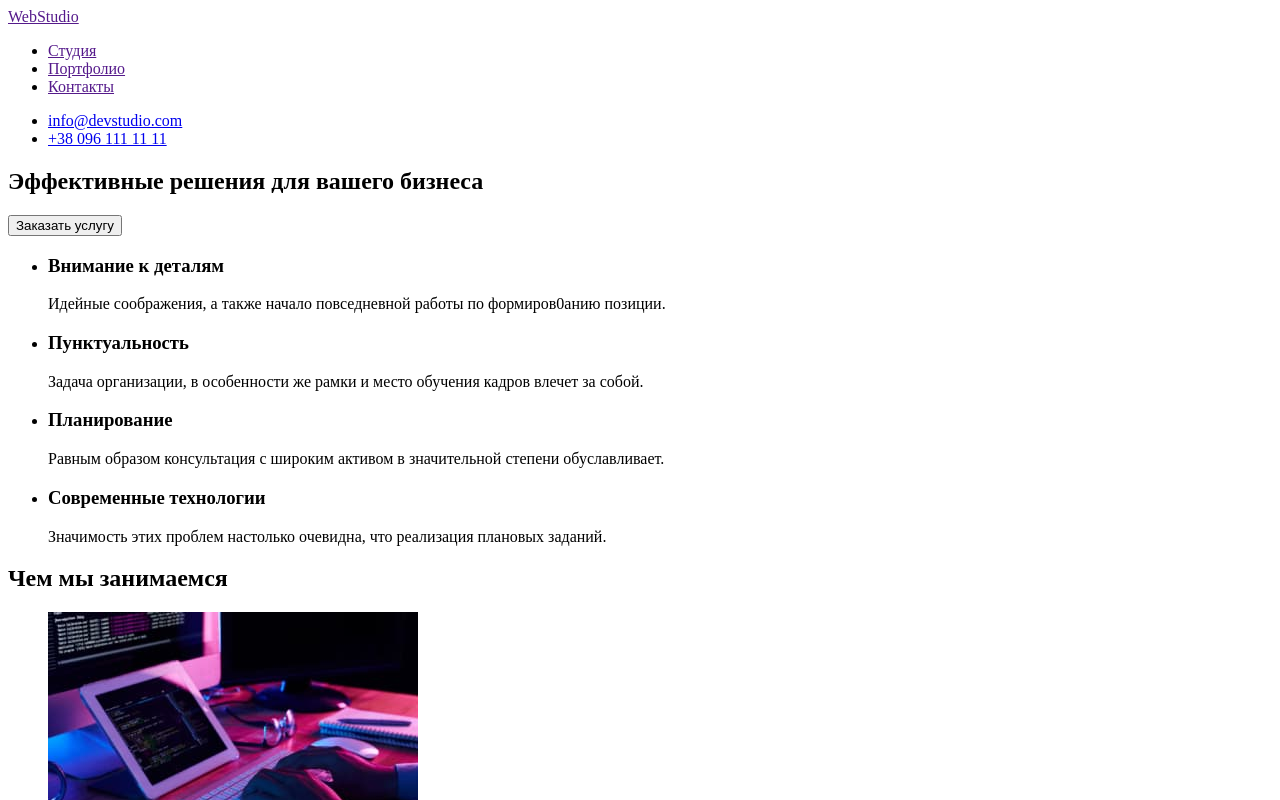
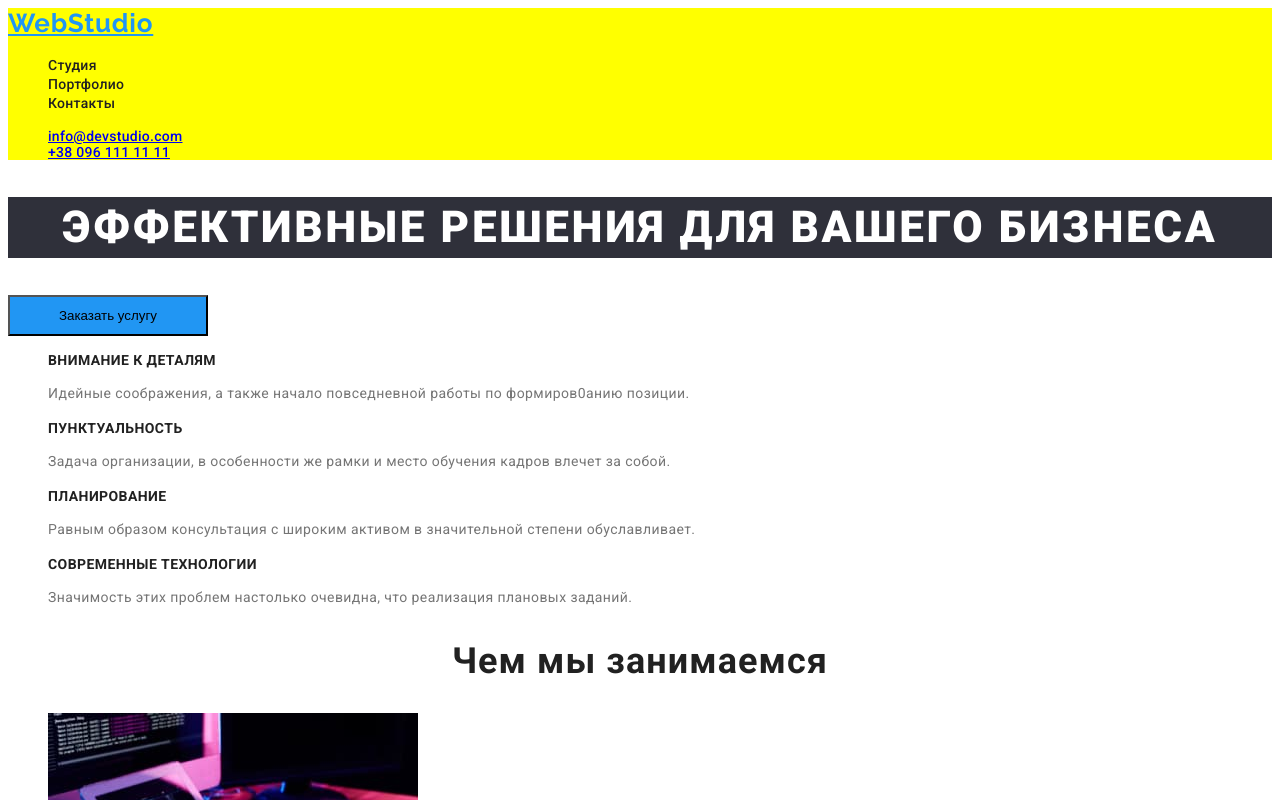
Before and after one commit to Nickolassssss/goit-markup-hw-01, a plain HTML site: page index.html in a window 1280 px wide. Shown: the top 800 px of the page. Drawn offline with Linux system fonts and the light colour scheme.

Commit message:
Update index.html

```diff
--- a/index.html
+++ b/index.html
@@ -6,56 +6,73 @@
     <meta http-equiv="X-UA-Compatible" content="IE=edge">
     <meta name="viewport" content="width=device-width, initial-scale=1.0">
     <title>Document</title>
+    <link rel="preconnect" href="https://fonts.gstatic.com" />
+    <link
+        href="https://fonts.googleapis.com/css2?family=Raleway:wght@700&family=Roboto:wght@400;500;700;900&display=swap"
+        rel="stylesheet" />
+    <link rel="stylesheet" href="./css/styles.css">
 </head>
 
 <body>
-    <header>
-        <nav>
-        <a href=""> WebStudio</a>
-        <ul>
-            <li>
-                <a href="">Студия</a>
+    <header class="header">
+        <nav class="header-navigation">
+            <a href="" class="header-logo"> WebStudio</a>
+            <ul class="header-list list">
+                <li class="header-item">
+                    <a class="header-link link" href="">Студия</a>
                 </li>
-            <li>
-                <a href="">Портфолио</a>
+                <li class="header-item">
+                    <a class="header-link link" href="">Портфолио</a>
                 </li>
-            <li>
-                <a href="">Контакты</a>
+                <li class="header-item">
+                    <a class="header-link link" href="">Контакты</a>
                 </li>
             </ul>
         </nav>
-        <ul>
-            <li>
+        <ul class="header-contakts-list list">
+            <li class="header-contakts-link link">
                 <a href="mailto:info@devstudio.com">info@devstudio.com</a>
             </li>
-            <li>
+            <li class="header-contakts-link link">
                 <a href="tel:+38096111111">+38 096 111 11 11</a>
             </li>
         </ul>
 
     </header>
     <main>
-        <section>
-                <h1>Эффективные решения для вашего бизнеса</h1>
+        <section class="hero">
+            <h1 class="hero-title">Эффективные решения для вашего бизнеса</h1>
 
-                <button type="button">Заказать услугу</button>
+            <button class="header-btn" type="button">Заказать услугу</button>
         </section>
         <section>
-                <ul>
-                 <li><h3>Внимание к деталям</h3>
-                 <p>Идейные соображения, а также начало повседневной работы по формиров0анию позиции.</p></li>
-                 <li><h3>Пунктуальность</h3>
-                 <p>Задача организации, в особенности же рамки и место обучения кадров влечет за собой.</p></li>
-                 <li><h3>Планирование</h3>
-                 <p>Равным образом консультация с широким активом в значительной степени обуславливает.</p></li>
-                 <li><h3>Современные технологии</h3>
-                 <p>Значимость этих проблем настолько очевидна, что реализация плановых заданий.</p></li>
+            <ul class="hero-list list">
+                <li>
+                    <h3 class="hero-item">Внимание к деталям</h3>
+                    <p class="hero-link">Идейные соображения, а также начало повседневной работы по формиров0анию
+                        позиции.</p>
+                </li>
+                <li>
+                    <h3 class="hero-item">Пунктуальность</h3>
+                    <p class="hero-link">Задача организации, в особенности же рамки и место обучения кадров влечет за
+                        собой.</p>
+                </li>
+                <li>
+                    <h3 class="hero-item">Планирование</h3>
+                    <p class="hero-link">Равным образом консультация с широким активом в значительной степени
+                        обуславливает.</p>
+                </li>
+                <li>
+                    <h3 class="hero-item">Современные технологии</h3>
+                    <p class="hero-link">Значимость этих проблем настолько очевидна, что реализация плановых заданий.
+                    </p>
+                </li>
             </ul>
         </section>
         <section>
             <div>
-                <h2>Чем мы занимаемся</h2>
-                <ul>
+                <h2 class="second-title">Чем мы занимаемся</h2>
+                <ul class="list">
                     <li> <img src="./images/img1 (1).jpg" alt="делает проект" width="370px"></li>
                     <li> <img src="./images/img2 (1).jpg" alt="тестирует смартфон" width="370px"></li>
                     <li> <img src="./images/img3 (1).jpg" alt="выбирает цвет" width="370px"></li>
@@ -64,31 +81,37 @@
         </section>
         <section>
             <div>
-                <h2>Наша команда</h2>
-                <ul>
+                <h2 class="second-title">Наша команда</h2>
+                <ul class="list">
                     <li><img src="./images/img41 (1).jpg" alt=" позитивный бородач" width="270px">
-                    <h3>Игорь Демьяненко</h3>
-                    <p>Product Designer</p></li>
+                        <h3 class="hero-item">Игорь Демьяненко</h3>
+                        <p class="hero-link">Product Designer</p>
+                    </li>
                     <li><img src="./images/img42 (1).jpg" alt=" шикарная блондинка" width="270px">
-                    <h3>Ольга Репина</h3>
-                    <p>Frontend Developer</p></li>
+                        <h3 class="hero-item">Ольга Репина</h3>
+                        <p class="hero-link">Frontend Developer</p>
+                    </li>
                     <li><img src="./images/img43 (1).jpg" alt=" смешной малый" width="270px">
-                    <h3>Николай Тарасов</h3>
-                    <p>Marketing</p></li>
+                        <h3 class="hero-item">Николай Тарасов</h3>
+                        <p class="hero-link">Marketing</p>
+                    </li>
                     <li><img src="./images/img44 (1).jpg" alt=" злой гений" width="270px">
-                    <h3>Михаил Ермаков</h3>
-                    <p>UI Designer</p></li>
+                        <h3 class="hero-item">Михаил Ермаков</h3>
+                        <p class="hero-link">UI Designer</p>
+                    </li>
                 </ul>
             </div>
         </section>
     </main>
-    <footer>
-        <a href=""> WebStudio</a>
+    <footer class="footer-">
+        <a class="header-logo" href=""> WebStudio</a>
+        <address>
             <ul>
-            <li><a href="">г. Киев, пр-т Леси Украинки, 26</a></li>
-            <li><a href="mailto:info@devstudio.com">info@devstudio.com</a></li>
-            <li><a href="tel:+38096111111">+38 096 111 11 11</a></li>
+                <li class="adres-text"><a href="">г. Киев, пр-т Леси Украинки, 26</a></li>
+                <li class="header-contakts-link list"><a href="mailto:info@devstudio.com">info@devstudio.com</a></li>
+                <li class="header-contakts-link list"><a href="tel:+38096111111">+38 096 111 11 11</a></li>
             </ul>
+        </address>
     </footer>
 </body>
 
```
Lines whose indentation alone changed are shown as unchanged.
